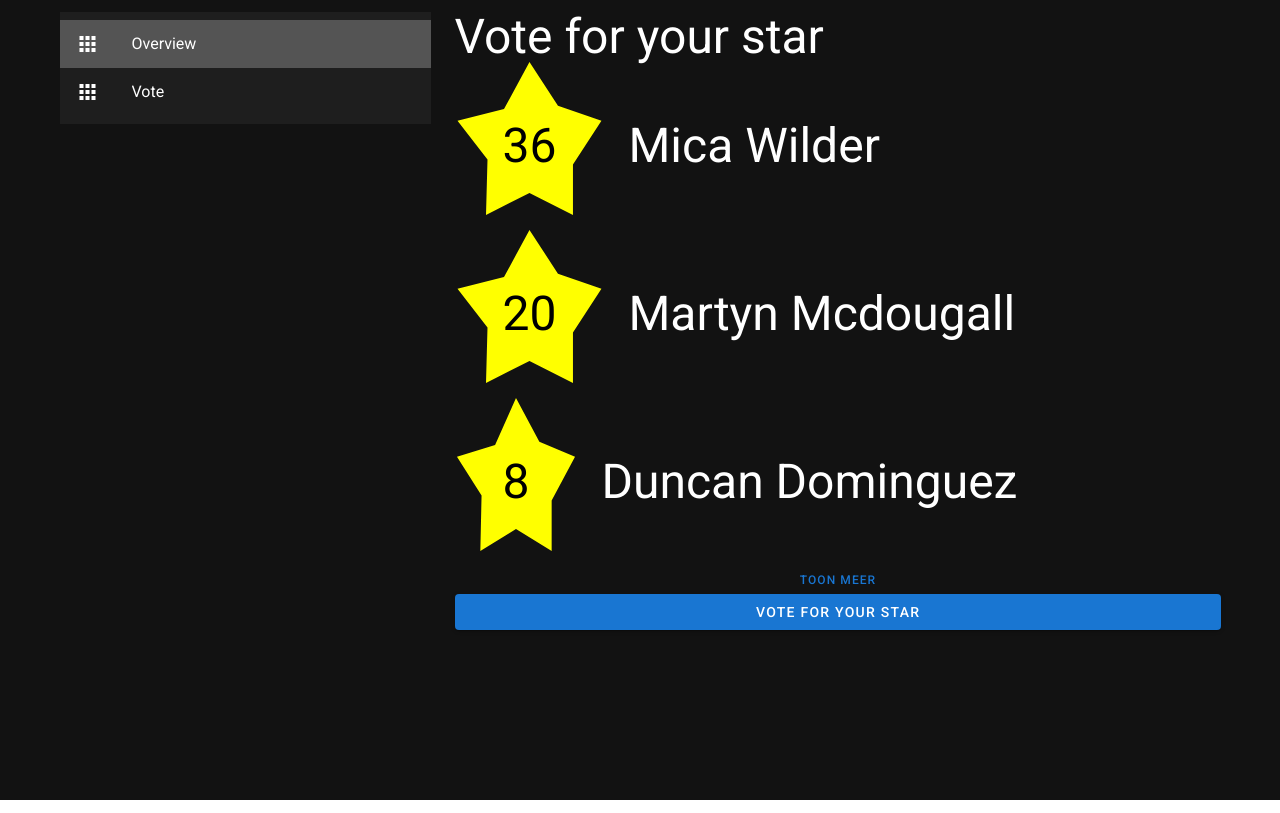
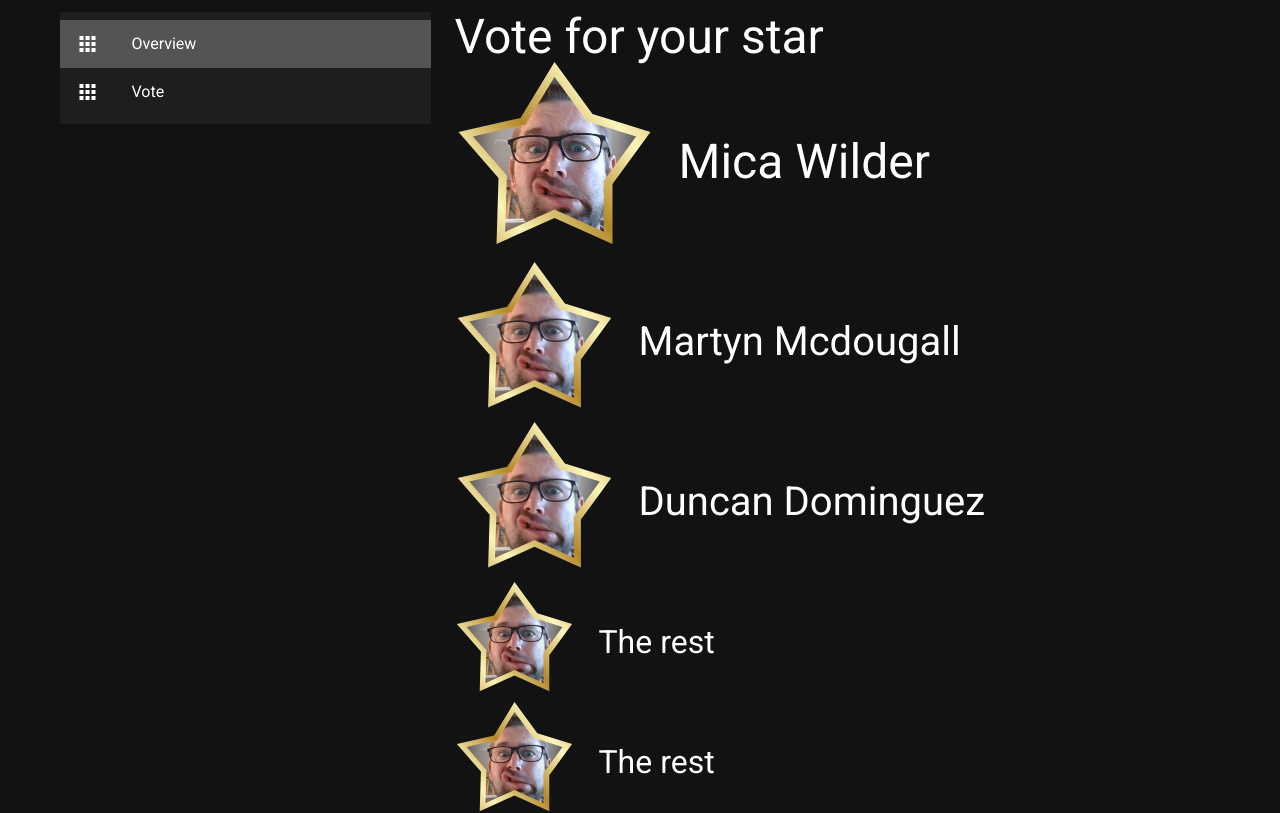
Before and after one commit to hekwerk/stars-of-recruitment, a Nuxt app in the folder app/: page /overview in a window 1280 px wide. Shown: the top 813 px of the page. Built offline with nearby package versions, Linux system fonts and the light colour scheme.

Commit message:
pretty up star and adds rank sizes

```diff
--- a/app/components/HallOfFameItem.vue
+++ b/app/components/HallOfFameItem.vue
@@ -1,6 +1,10 @@
 <template>
-  <div class="hall-of-fame-item" :class="{ big: size === 'big' }">
-    <div class="star">{{ amountVotes }}</div>
+  <div class="hall-of-fame-item" :class="rankClass">
+    <div class="star" :title="amountVotes">
+      <div class="image-depth">
+        <img src="~/assets/me.jpg" />
+      </div>
+    </div>
     <div class="name">{{ name }}</div>
   </div>
 </template>
@@ -11,12 +15,54 @@
   align-items: center;
 }
 
+@mixin star-size($size: default) {
+  $star-border-size: 10px;
+
+  @if ($size == default) {
+    $star-border-size: 6px;
+    width: 80px;
+    height: 80px;
+  } @else if($size == xxl) {
+    $star-border-size: 15px;
+    width: 200px;
+    height: 200px;
+  } @else if($size == xl) {
+    $star-border-size: 12px;
+    width: 160px;
+    height: 160px;
+  } @else if($size == l) {
+    $star-border-size: 10px;
+    width: 120px;
+    height: 120px;
+  }
+
+  .image-depth {
+    left: $star-border-size;
+    top: $star-border-size;
+    width: calc(100% - #{$star-border-size} * 2);
+    height: calc(100% - #{$star-border-size} * 2);
+
+    &::before {
+      box-shadow: inset 0 0 20px $star-border-size rgba(0, 0, 0, 0.5);
+    }
+  }
+}
+
 .star {
+  @include star-size(default);
   color: black;
   margin-right: 24px;
-  padding: 1em;
   position: relative;
   background-color: yellow;
+  background: linear-gradient(
+    230deg,
+    #bf953f,
+    #fcf6ba,
+    #b38728,
+    #fbf5b7,
+    #aa771c
+  );
+
   clip-path: polygon(
     50% 0%,
     69% 26%,
@@ -29,18 +75,57 @@
     2% 35%,
     33% 28%
   );
+
+  .image-depth {
+    position: relative;
+    clip-path: polygon(
+      50% 0%,
+      69% 26%,
+      98% 35%,
+      79% 61%,
+      79% 91%,
+      50% 78%,
+      21% 91%,
+      22% 58%,
+      2% 35%,
+      33% 28%
+    );
+
+    &::before {
+      content: '';
+      position: absolute;
+      left: 0;
+      top: 0;
+      width: 100%;
+      height: 100%;
+    }
+
+    > img {
+      width: 100%;
+      height: 100%;
+    }
+  }
 }
 
-.big {
+.lead {
   font-size: 3em;
+  .star {
+    @include star-size(xxl);
+  }
 }
 
-.medium {
+.running-candidate {
   font-size: 2.5em;
+  .star {
+    @include star-size(xl);
+  }
 }
 
-.third-prize {
+.almost-there {
   font-size: 2em;
+  .star {
+    @include star-size(l);
+  }
 }
 </style>
 
@@ -49,8 +134,12 @@ export default {
   name: 'HallOfFameItem',
   components: {},
   props: {
+    rank: {
+      type: Number,
+      required: true
+    },
     amountVotes: {
-      type: String,
+      type: Number,
       required: true
     },
     name: {
@@ -62,8 +151,20 @@ export default {
     return {}
   },
   computed: {
-    size() {
-      return 'big'
+    rankClass() {
+      if (this.rank === 0) {
+        return 'lead'
+      }
+
+      if (this.rank < 3) {
+        return 'running-candidate'
+      }
+
+      if (this.rank < 6) {
+        return 'almost-there'
+      }
+
+      return ''
     }
   }
 }
--- a/app/pages/overview.vue
+++ b/app/pages/overview.vue
@@ -3,8 +3,9 @@
     <h1 class="display-2">Vote for your star</h1>
 
     <ul>
-      <li v-for="rank in ranksToShow">
+      <li v-for="(rank, index) in ranksToShow">
         <HallOfFameItem
+          :rank="index"
           :amountVotes="rank.votes"
           :name="rank.name"
         ></HallOfFameItem>
@@ -61,9 +62,57 @@ export default {
         {
           name: 'The rest',
           votes: 7
+        },
+        {
+          name: 'The rest',
+          votes: 7
+        },
+        {
+          name: 'The rest',
+          votes: 7
+        },
+        {
+          name: 'The rest',
+          votes: 7
+        },
+        {
+          name: 'The rest',
+          votes: 7
+        },
+        {
+          name: 'The rest',
+          votes: 7
+        },
+        {
+          name: 'The rest',
+          votes: 7
+        },
+        {
+          name: 'The rest',
+          votes: 7
+        },
+        {
+          name: 'The rest',
+          votes: 7
+        },
+        {
+          name: 'The rest',
+          votes: 7
+        },
+        {
+          name: 'The rest',
+          votes: 7
+        },
+        {
+          name: 'The rest',
+          votes: 7
+        },
+        {
+          name: 'The rest',
+          votes: 7
         }
       ],
-      amountToShow: 3,
+      amountToShow: 8,
       showStepSize: 3
     }
   },
```
Also changed, not shown: app/assets/me.jpg (added).
